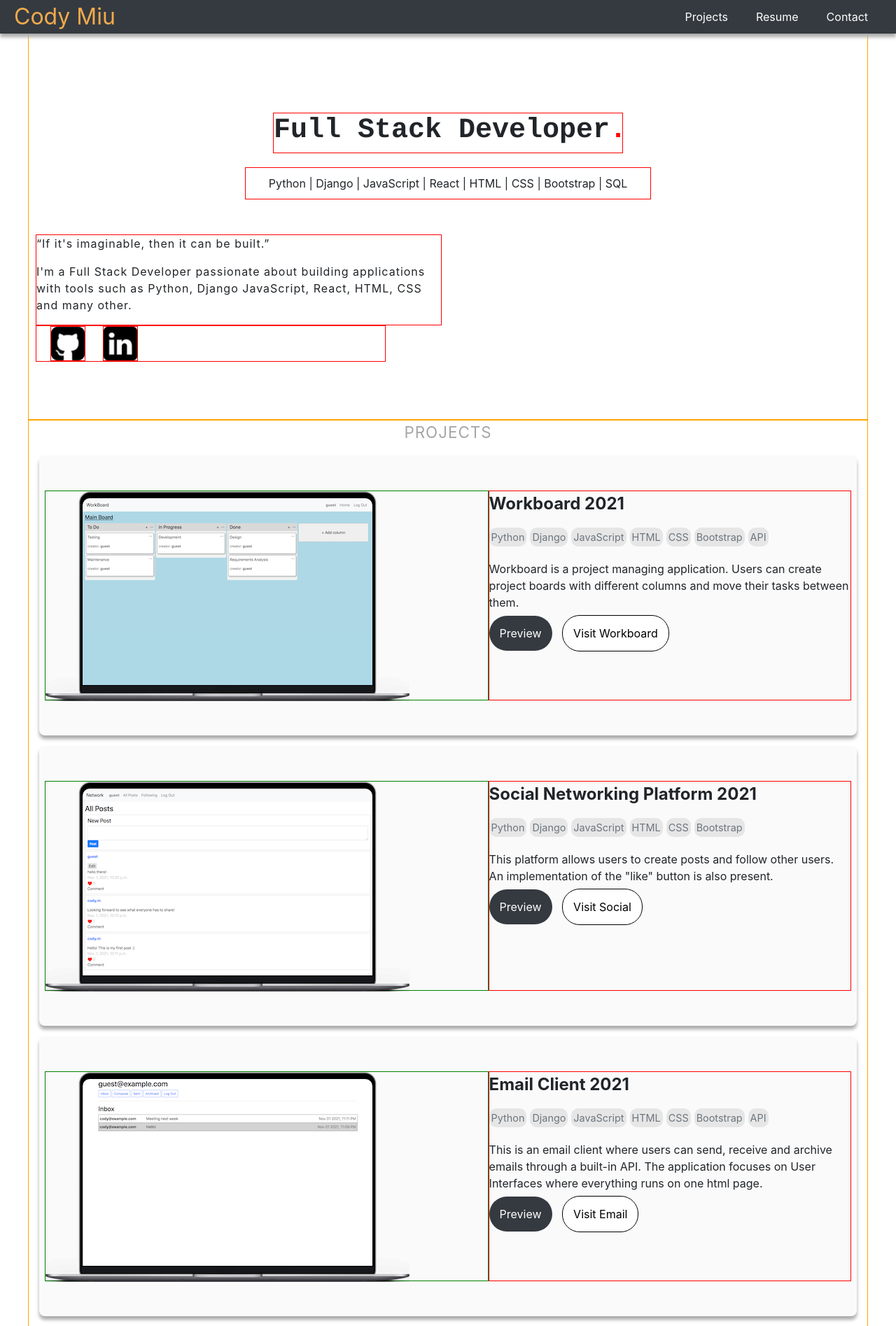
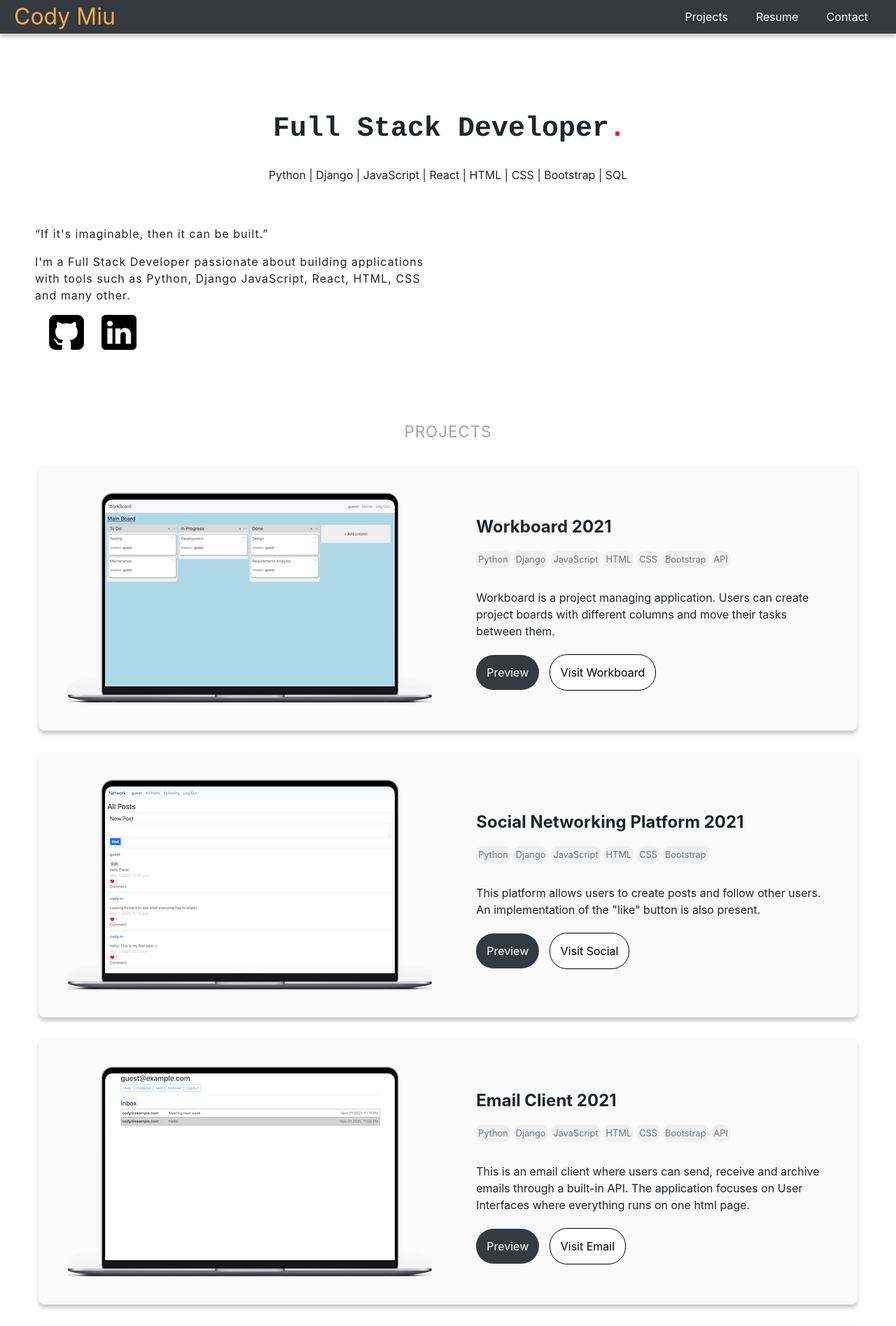
Before and after one commit to Cody06/portfolio-django, a Django app: page / in a window 1280 px wide. Shown: the top 1895 px of the page at 70% size. Run offline with Django 3.2, Linux system fonts and the light colour scheme; some libraries are stand-ins or nearby versions.

Commit message:
Refactored for speed and efficiency

```diff
--- a/landing_page/static/landing_page/styles.css
+++ b/landing_page/static/landing_page/styles.css
@@ -12,11 +12,9 @@ body {
 	justify-content: center;
 }
 
-.gray-font { font-color: gray; }
-
 nav {
 	background-color: #353A40;
-	box-shadow: 0 5px 5px #aaaaaa;
+	box-shadow: 0 5px 5px #ccc;
 	height: 48px;
 	width: 100vw;
 	position: fixed;
@@ -67,6 +65,21 @@ nav {
 	border-radius: 8px;
 	border: none;
 }
+#pdf-container img {
+	position: absolute;
+	margin-left: 5px;
+	padding: 3px;
+	border: 1px solid #353A40;
+	border-radius: 50%;
+}
+
+#pdf-container img:hover {
+	cursor: pointer;
+	animation: rotate90 1s;
+}
+@keyframes rotate90 {
+	50% {transform: rotate(90deg);}  /* rotate 90 degrees and back */
+}
 
 #main-container {
 	max-width: 1200px; /* 1280px or 1920px */
@@ -77,47 +90,75 @@ nav {
 	padding: 10px;
 	height: 600px;
 	position: relative;
-	border: 1px solid orange;
 }
+
 #title {
 	max-width: 500px;
 	margin: 150px auto 0px auto;
-	border: 1px solid red;
-}
-
-@keyframes move {
-	from { top: -200px; }
-	to { top: 0px; }
+	/*border: 1px solid red;*/
 }
 
 #red-dot {
 	color: red;
 	position: relative;
-	animation-name: move;
+	animation-name: drop_dot;
 	animation-duration: 3s;
-	animation-fill-mode: forwards;
+
 }
+@keyframes drop_dot {
+	from { top: -200px; }
+	to { top: 0px; }
+}
+
 #tools {
 	max-width: 580px;
 	margin: 20px auto 0px auto;
 	padding: 10px;
 	text-align: center;
-	border: 1px solid red;
+	animation: display_animation;
+	animation-duration: 3s;
 }
+@keyframes display_animation {
+	from { color: white; }
+	to { color: black; }
+}
+
 #intro {
 	margin-top: 50px;
 	max-width: 580px;
-	border: 1px solid red;
 	letter-spacing: 1px;
+	animation: display_animation;
+	animation-duration: 3s;
+	/*border: 1px solid red;*/
 }
 
 #logo-links {
 	width: 500px;
-	border: 1px solid red;
+	position: relative;
+	/*border: 1px solid red;*/
 }
+/* Animate each logo link at a different speed */
+#logo-links a:nth-child(1) {
+	position: relative;
+	animation: slide_left;
+	animation-duration: 2s;
+}
+#logo-links a:nth-child(2) {
+	position: relative;
+	animation: slide_left;
+	animation-duration: 1s;
+}
+@keyframes slide_left {
+	0% {
+		left: -200px;
+		opacity: 0%;
+	}
+	40% { opacity:100%; }
+	100% {left: 0px; }
+}
+
 #logo-links img {
 	margin-left: 20px;
-	border: 1px solid red;
 }
 #logo-links img:hover {
 	/* Apply orange filter to image */
@@ -135,7 +176,7 @@ nav {
 }
 /*__________________________________________PROJECTS__________________________________________*/
 #projects {
-	border: 1px solid orange;
+	/*border: 1px solid orange;*/
 }
 #projects > p {
 	text-align: center;
@@ -144,27 +185,58 @@ nav {
 	color: #a6a6a6;
 }
 .project-container {
-	min-height: 400px;		/* laptop-img height (300) + 20px for padding */
-	margin: 15px;
-	padding: 8px;
+	/*max-height: 400px;		/* laptop-img height (300) + 20px for padding */
+	margin: 30px 15px;
+	padding: 40px 15px;
 	border-radius: 8px;
-	box-shadow: 0 5px 5px #aaaaaa;
+	box-shadow: 0 5px 5px #ccc;
 	display: flex;
-	/*flex-wrap: wrap;*/
-	flex-direction: row;
 	flex-wrap: wrap;
+	justify-content: space-around;
+	align-items: center;  					/* vertical alignment */
 	background-color: rgb(250, 250, 250);
+	position: relative;
+	animation: slide_on_screen;
+	animation-duration: 1s;
+}
+
+/*.project-container:nth-child(odd) {
+	animation: slide_from_left;
+	animation-duration: 1s;
+	animation-iteration-count: 0;
+}
+@keyframes slide_from_left {
+	from {left: -300px}
+	to {left: 0px}
+}
+
+.project-container:nth-child(even) {
+	animation: slide_from_right;
+	animation-duration: 1s;
+}
+@keyframes slide_from_right {
+	from {right: -300px}
+	to {right: 0px}
+}*/
+
+.project-container:hover {
+	background-color: #ebf6f9;   /* very light blue */
+	animation: project_focus;
+	animation-duration: 350ms;
+	animation-fill-mode: forwards;
+}
+
+@keyframes project_focus {
+	0% {top: 0px}
+	50% {top: -5px}
+	100% {top: 0px}
 }
 
 .project-img {
-	width: 55%;
-	min-width: 520px;
+	width: 520px;
 	height: 300px;
-	margin: auto;
 	display: inline-block;
-	border: 1px solid green;
 }
-
 .project-screenshot {	/* place screenshot in the middle of the laptop screen */
 	border-radius: 10px 10px 0px 0px;
 	margin-top: -340px;
@@ -172,10 +244,13 @@ nav {
 }
 
 .project-info {
-	max-width: 45%;
 	height: 300px;
-	margin: auto;
-	border: 1px solid red;
+	width: 45%;
+	min-width: 393px;
+	padding-left: 10px;
+	display: flex;
+	flex-flow: column;
+	justify-content: center;
 }
 
 .project-title {
@@ -183,14 +258,14 @@ nav {
 	font-weight: bold;
 }
 .project-tools li {
-	font-size: 0.9rem;
+	font-size: 0.8rem;
 	margin-right: 5px;
-	background-color: #e6e6e6;
+	background-color: #f0f0f0;
 	border-radius: 10px;
 	padding: 3px;
 }
 .project-description {
-	margin: 20px 0px;
+	margin: 30px 0px 35px 0px;
 }
 .project-btn {
 	background-color: white;
@@ -222,7 +297,7 @@ nav {
 }
 /*__________________________________________FOOTER__________________________________________*/
 #footer {
-	border: 1px solid orange;
+	/*border: 1px solid orange;*/
 	padding: 10px 0px 50px 0px;
 	color: #a6a6a6;
 }
--- a/landing_page/templates/landing_page/index.html
+++ b/landing_page/templates/landing_page/index.html
@@ -33,6 +33,7 @@
 
 		<div id="pdf-container">
 			<iframe src="{% static 'landing_page/Cody_Miu_Developer_Resume.pdf' %}"></iframe>
+			<img src="{% static 'landing_page/pics/close-btn_24.png' %}" width="24" alt="X">
 		</div>
 
 		<div id="main-container">
@@ -89,8 +90,10 @@
 							<li>API</li>
 						</ul>
 						<p class="project-description">Workboard is a project managing application. Users can create project boards with different columns and move their tasks between them.</p>
+						<div class="project-btns">
 							<a href="" class="preview-btn">Preview</a>
 							<a href="{% url 'workboard:guest-path' %}" target="_blank" class="project-btn">Visit Workboard</a>
+						</div>
 					</div>
 				</div>
 				<!--____________________________ Social ____________________________-->
@@ -110,8 +113,10 @@
 							<li>Bootstrap</li>
 						</ul>
 						<p class="project-description">This platform allows users to create posts and follow other users. An implementation of the "like" button is also present.</p>
+						<div class="project-btns">
 							<a href="" class="preview-btn">Preview</a>
 							<a href="{% url 'social:guest-path' %}" target="_blank" class="project-btn">Visit Social</a>
+						</div>
 					</div>
 				</div>
 				<!--____________________________ Email ____________________________-->
@@ -132,8 +137,10 @@
 							<li>API</li>
 						</ul>
 						<p class="project-description">This is an email client where users can send, receive and archive emails through a built-in API. The application focuses on User Interfaces where everything runs on one html page.</p>
+						<div class="project-btns">
 							<a href="" class="preview-btn">Preview</a>
 							<a href="{% url 'mail_client:guest-path' %}" target="_blank" class="project-btn">Visit Email</a>
+						</div>
 					</div>
 				</div>
 				<!--____________________________ E-Commerce ____________________________-->
@@ -154,8 +161,10 @@
 							<li>Bootstrap</li>
 						</ul>
 						<p class="project-description">This is an e-commerce platform where users can post items for auction or bid on posted ones. A comment section is also implemented.</p>
+						<div class="project-btns">
+							<a href="" class="preview-btn">Preview</a>
 							<a href="{% url 'commerce:guest-path' %}" target="_blank" class="project-btn">View E-Commerce</a>
-						<a href="" class="preview-btn">Preview</a>
+						</div>
 					</div>
 				</div>
 			</section>
```
Also changed, not shown: workboard/static/workboard/styles.css (+8 -18 lines), db.sqlite3, landing_page/static/landing_page/pics/close-btn_24.png (added), landing_page/static/landing_page/pics/workboard_414(lightskyblue).png (added). Lines whose indentation alone changed are shown as unchanged.
